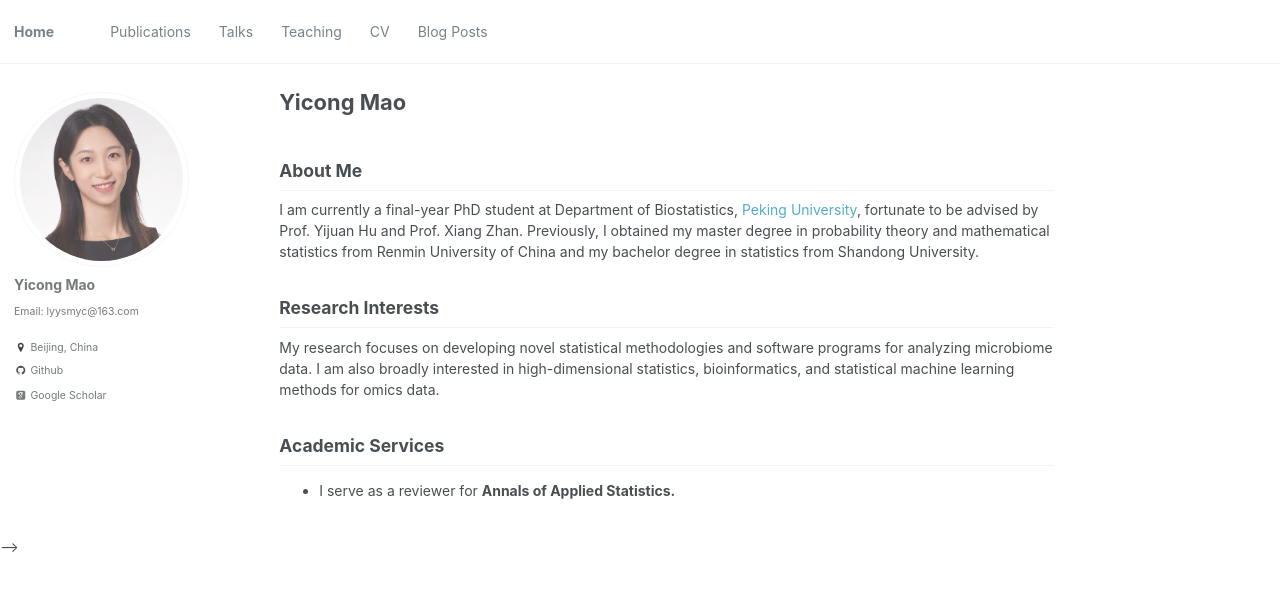
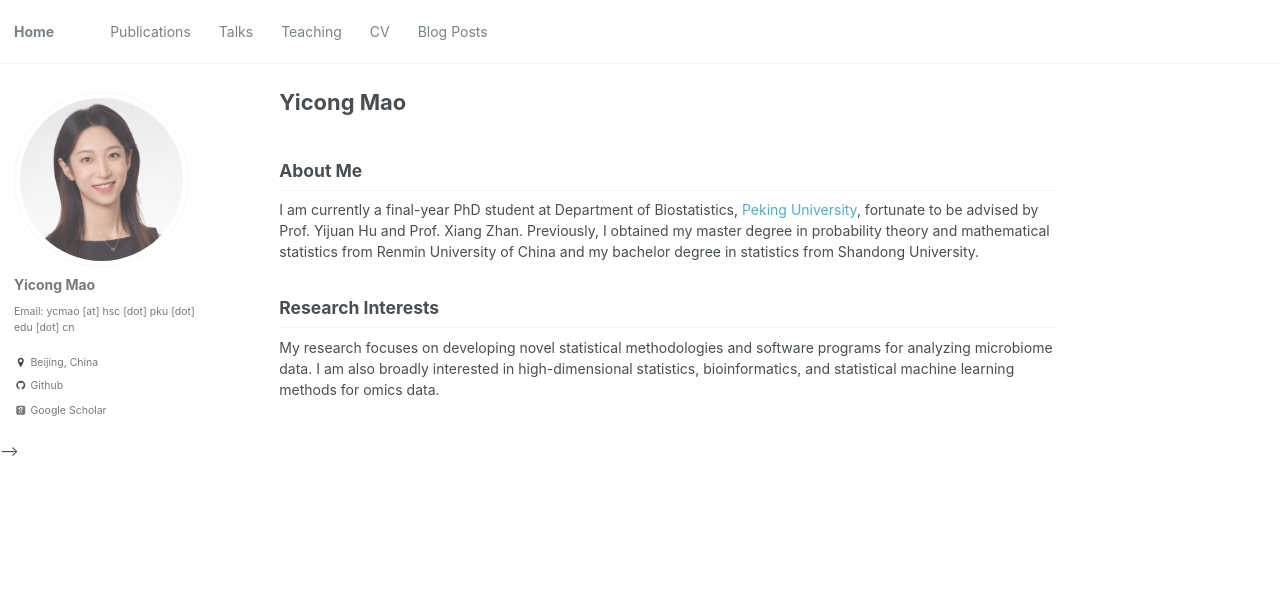
Before and after one commit to Yicong1225/Yicong1225.github.io, a Jekyll site: the page built from _pages/about.md, in a window 1280 px wide. Shown: the top 591 px of the page. Built offline with Jekyll 4.4.1, drawn with Linux system fonts in a browser that asks for light colours; some web fonts are replaced.

```diff
--- a/_config.yml
+++ b/_config.yml
@@ -17,11 +17,11 @@ talkmap_link: false
 author:
   name: "Yicong Mao"
   avatar: "me.jpg"                    # 放在 /images 或根目录，路径根据主题而定
-  bio: "Email: lyysmyc@163.com"
+  bio: "Email: ycmao [at] hsc [dot] pku [dot] edu [dot] cn"
   location: "Beijing, China"
   github: "Yicong1225"
-  googlescholar: "https://scholar.google.com/citations?user=qIKCa4MAAAAJ&hl=en"                   # 有的话填链接
-  # linkedin: ""                         # 有的话填链接
+  googlescholar: "https://scholar.google.com/citations?user=qIKCa4MAAAAJ&hl=en"
+  # linkedin: ""
 
 # --- Social / SEO 可先留空 ---
 social:
--- a/_pages/about.md
+++ b/_pages/about.md
@@ -18,6 +18,8 @@ My research focuses on developing novel statistical methodologies and software p
 analyzing microbiome data. I am also broadly interested in high-dimensional statistics,
 bioinformatics, and statistical machine learning methods for omics data.
 
+<!--
 Academic Services
 ------------------------
-- I serve as a reviewer for <strong>Annals of Applied Statistics<strong>.
+I serve as a reviewer for <strong>Annals of Applied Statistics<strong>.
+-->
```
